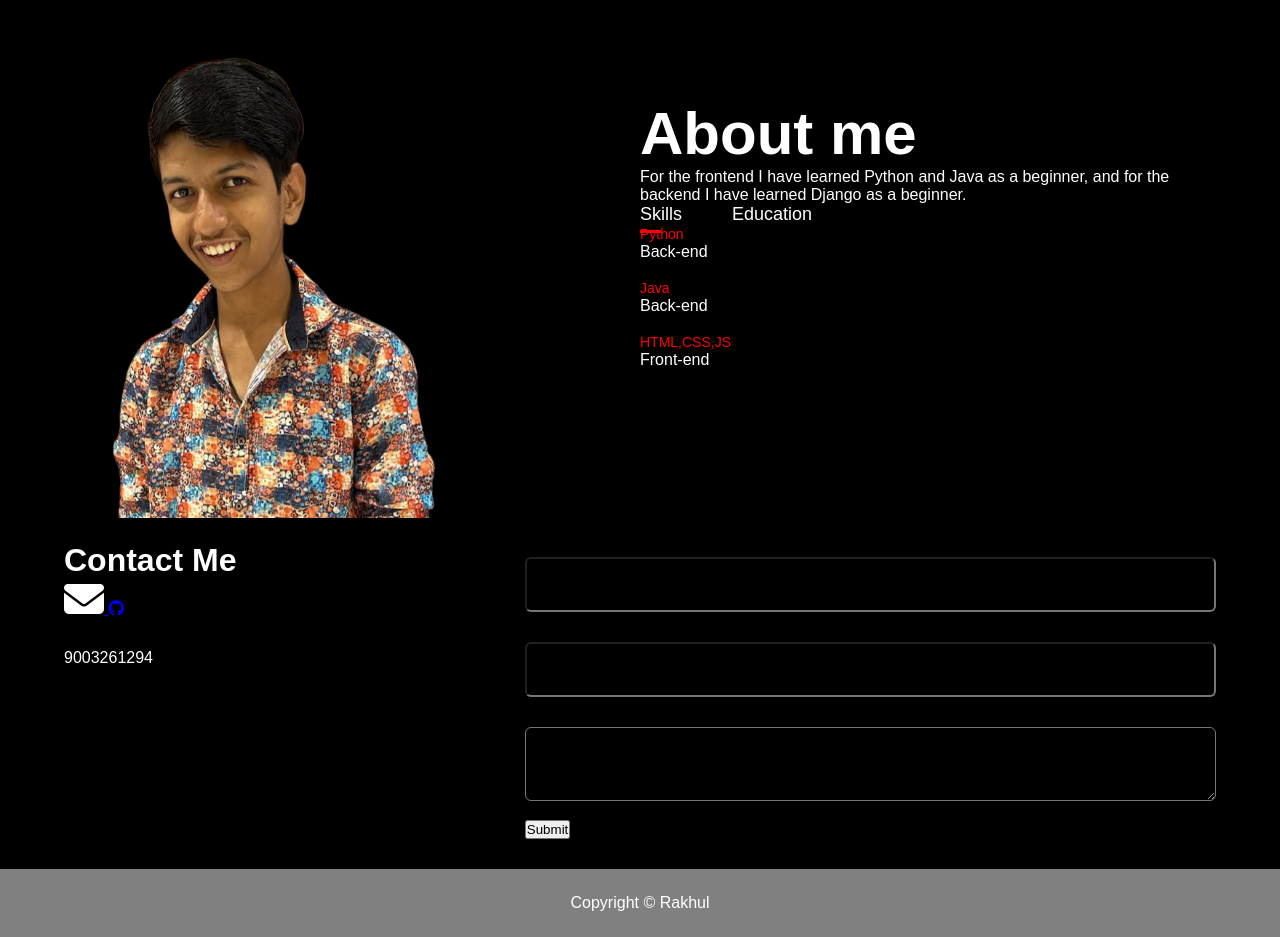
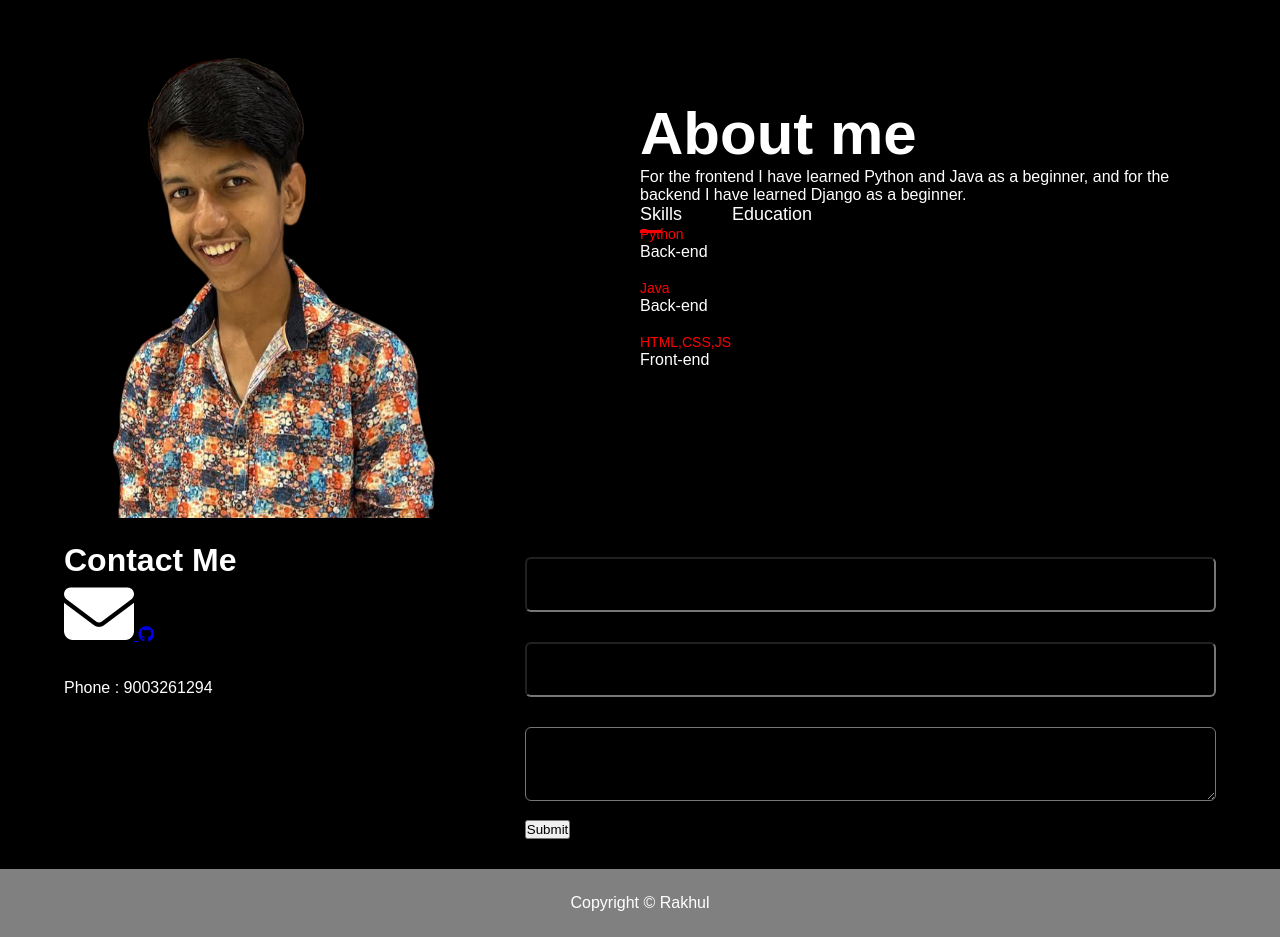
Before and after one commit to Rakhul-Sankar/Portfolio, a Python web app: template templates/raja.html in a window 1280 px wide. Shown: the part 811-1748 px from the top of the page. Run offline with Jinja, Linux system fonts and the light colour scheme; the template is opened without the code that fills it, so the values that code supplies are empty; some libraries are stand-ins or nearby versions.

Commit message:
git added

```diff
--- a/templates/raja.html
+++ b/templates/raja.html
@@ -84,14 +84,14 @@
                 <div class="contact-left">
                     <h1 class="sub-title">Contact Me</h1>
                     <a href="mailto:rakhulsankar@gmail.com">
-                    <i class="fa-solid fa-envelope" style="font-size: 40px; color: white;"></i>
+                    <i class="fa-solid fa-envelope" style="font-size: 70px; color: white;"></i>
                      </a>
 
                     <a href="https://github.com/Rakhul-Sankar" target="_blank">
                      <i class="fab fa-github github-icon"></i>
                       </a>
 
-                    <p>9003261294</p>
+                    <p>Phone : 9003261294</p>
                 </div>
 
                 <div class="contact-right">
```
